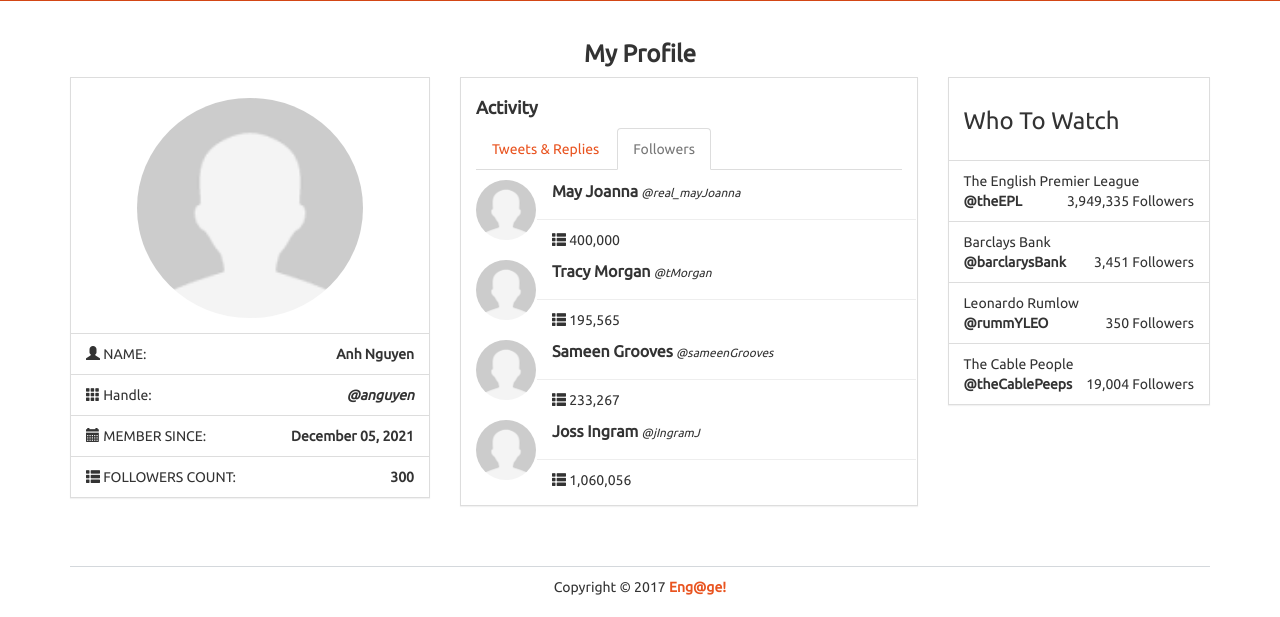
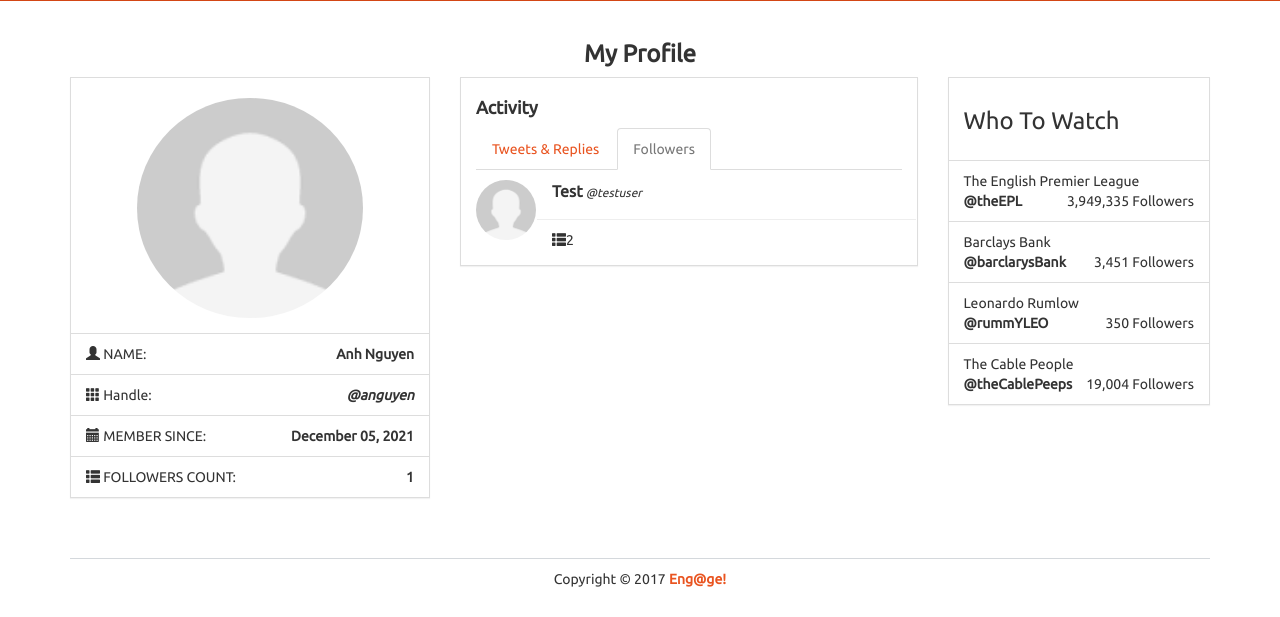
Before and after one commit to AnhKun/Flask_demo, a Flask app: page /profile in a window 1280 px wide, after a click on "Followers". Shown: the part 271-888 px from the top of the page. Run offline with Flask 2, Linux system fonts and the light colour scheme; the first user in the database is signed in; data comes from the database, SQL or seed files in the repository; some libraries are stand-ins or nearby versions.

Commit message:
update code

```diff
--- a/twitter_clone/templates/profile.html
+++ b/twitter_clone/templates/profile.html
@@ -55,8 +55,13 @@
 				</li>
 				<li class="list-group-item">
 					<i class="glyphicon glyphicon-th-list"></i> FOLLOWERS COUNT:
-					<strong class="pull-right">300</strong>
+					<strong class="pull-right">{{ followed_by|length }}</strong>
 				</li>
+				{% if display_follow %}
+				<li class="list-group-item">
+					&nbsp; <strong class="pull-right"><a href="{{ url_for('follow', username=current_user.username)}}">FOLLOW</a></strong>
+				</li>
+				{% endif %}
 			</ul>
 		</div>
 	</div>
@@ -89,18 +96,23 @@
 										</div>
 										<div class="col-lg-10">
 											<div>
-												<strong class="mid">Miranda Cavendish</strong>
-												<small><em>@mirandaCAV</em></small> .
-												July 5
+												<strong class="mid">{{ tweet.user.name }}</strong>
+												<small><em>@{{ tweet.user.username }}</em></small> .
+												{{ tweet.date_created.strftime('%b %d, %Y')}}
 											</div>
 											<div class="pad">
-												Yesterday was the best <a href="#">#fourthOfJuly</a> celebration of my
-												life.
+												{{ tweet.text }}
 											</div>
 										</div>
 									</div>
 								</div>
 							</div>
+							{% endfor %}
+
+
+						</div>
+						<div role="tabpanel" class="tab-pane" id="followings">
+							{% for follower in followed_by %}
 							<div class="row">
 								<div class="col-lg-12">
 									<div class="row pad">
@@ -110,55 +122,13 @@
 										</div>
 										<div class="col-lg-10">
 											<div>
-												<strong class="mid">Miranda Cavendish</strong>
-												<small><em>@mirandaCAV</em></small> .
-												July 5
-											</div>
-											<div class="pad">
-												Had fun with my family last night. <a href="#">#fourthOfJuly</a>
-											</div>
-										</div>
-									</div>
-								</div>
-							</div>
-							<div class="row">
-								<div class="col-lg-12">
-									<div class="row pad">
-										<div class="col-lg-2">
-											<img src="{{ url_for('static', filename='imgs/anonymous.png') }}"
-												class="img-circle" style="width: 60px; height: 60px;" />
-										</div>
-										<div class="col-lg-10">
-											<div>
-												<strong class="mid">Miranda Cavendish</strong>
-												<small><em>@mirandaCAV</em></small> .
-												July 5
-											</div>
-											<div class="pad">
-												<a href="#">#fourthOfJuly</a> party is officially on!!!
-											</div>
-										</div>
-									</div>
-								</div>
-							</div>
-						</div>
-						<div role="tabpanel" class="tab-pane" id="followings">
-							<div class="row">
-								<div class="col-lg-12">
-									<div class="row pad">
-										<div class="col-lg-2">
-											<img src="{{ url_for('static', filename='imgs/anonymous.png') }}"
-												class="img-circle" style="width: 60px; height: 60px;" />
-										</div>
-										<div class="col-lg-10">
-											<div>
-												<strong class="mid">May Joanna</strong>
-												<small><em>@real_mayJoanna</em></small>
+												<strong class="mid">{{ follower.name }}</strong>
+												<small><em>@{{ follower.username }}</em></small>
 											</div>
 											<div class="row pad">
 												<hr />
 												<div class="col-lg-12">
-													<i class="glyphicon glyphicon-th-list"></i> 400,000
+													<i class="glyphicon glyphicon-th-list"></i>{{ follower.followed_by.all()|length}}
 													&nbsp;&nbsp;&nbsp;&nbsp;&nbsp;&nbsp;
 												</div>
 											</div>
@@ -166,75 +136,7 @@
 									</div>
 								</div>
 							</div>
-							<div class="row">
-								<div class="col-lg-12">
-									<div class="row pad">
-										<div class="col-lg-2">
-											<img src="{{ url_for('static', filename='imgs/anonymous.png') }}"
-												class="img-circle" style="width: 60px; height: 60px;" />
-										</div>
-										<div class="col-lg-10">
-											<div>
-												<strong class="mid">Tracy Morgan</strong>
-												<small><em>@tMorgan</em></small>
-											</div>
-											<div class="row pad">
-												<hr />
-												<div class="col-lg-12">
-													<i class="glyphicon glyphicon-th-list"></i> 195,565
-													&nbsp;&nbsp;&nbsp;&nbsp;&nbsp;&nbsp;
-												</div>
-											</div>
-										</div>
-									</div>
-								</div>
-							</div>
-							<div class="row">
-								<div class="col-lg-12">
-									<div class="row pad">
-										<div class="col-lg-2">
-											<img src="{{ url_for('static', filename='imgs/anonymous.png') }}"
-												class="img-circle" style="width: 60px; height: 60px;" />
-										</div>
-										<div class="col-lg-10">
-											<div>
-												<strong class="mid">Sameen Grooves</strong>
-												<small><em>@sameenGrooves</em></small>
-											</div>
-											<div class="row pad">
-												<hr />
-												<div class="col-lg-12">
-													<i class="glyphicon glyphicon-th-list"></i> 233,267
-													&nbsp;&nbsp;&nbsp;&nbsp;&nbsp;&nbsp;
-												</div>
-											</div>
-										</div>
-									</div>
-								</div>
-							</div>
-							<div class="row">
-								<div class="col-lg-12">
-									<div class="row pad">
-										<div class="col-lg-2">
-											<img src="{{ url_for('static', filename='imgs/anonymous.png') }}"
-												class="img-circle" style="width: 60px; height: 60px;" />
-										</div>
-										<div class="col-lg-10">
-											<div>
-												<strong class="mid">Joss Ingram</strong>
-												<small><em>@jIngramJ</em></small>
-											</div>
-											<div class="row pad">
-												<hr />
-												<div class="col-lg-12">
-													<i class="glyphicon glyphicon-th-list"></i> 1,060,056
-													&nbsp;&nbsp;&nbsp;&nbsp;&nbsp;&nbsp;
-												</div>
-											</div>
-										</div>
-									</div>
-								</div>
-							</div>
+							{% endfor %}
 						</div>
 					</div>
 				</div>
--- a/twitter_clone/templates/timeline.html
+++ b/twitter_clone/templates/timeline.html
@@ -45,7 +45,7 @@
 					<div class="col-lg-4 col-lg-offset-2 text-center">
 						<strong>
 							Tweets <br />
-							56
+							{{ total_tweets }}
 						</strong>
 					</div>
 					<div class="col-lg-4 text-center">
--- a/twitter_clone/views.py
+++ b/twitter_clone/views.py
@@ -1,9 +1,9 @@
-from flask import render_template, redirect, url_for, flash, request
+from flask import render_template, redirect, url_for, flash, request, abort
 from flask_login import login_user, login_required, logout_user, current_user
 from werkzeug.security import generate_password_hash, check_password_hash
 from datetime import datetime
 from app import app, db, photos
-from models import User, Tweet
+from models import User, Tweet, followers
 from forms import RegisterForm, LoginForm, TweetForm
 
 @app.route('/')
@@ -36,19 +36,45 @@ def logout():
     logout_user()
     return redirect(url_for('index'))
 
-@app.route('/profile')
-@login_required
-def profile():
-    return render_template('profile.html', current_user=current_user)
+@app.route('/profile', defaults={'username':None})
+@app.route('/profile/<username>')
+def profile(username):
+    if username:
+        user = User.query.filter_by(username=username).first()
+        if not user:
+            abort(404)
+    else:
+        user = current_user
+    tweets = Tweet.query.filter_by(user=user).order_by(Tweet.date_created.desc()).all()
 
-@app.route('/timeline')
-def timeline():
+    followed_by = user.followed_by.all()
+
+    display_follow = True
+    if current_user == user:
+        display_follow = False
+    elif current_user in followed_by:
+        display_follow = False
+
+    return render_template('profile.html', current_user=user, tweets=tweets, followed_by=followed_by, display_follow=display_follow)
+
+@app.route('/timeline', defaults={'username':None})
+@app.route('/timeline/<username>')
+def timeline(username):
     form = TweetForm()
 
-    user_id = current_user.id
-    tweets = Tweet.query.filter_by(user_id=user_id).order_by(Tweet.date_created.desc()).all()
+    if username:
+        user = User.query.filter_by(username=username).first()
+        if not user:
+            abort(404)
 
-    return render_template('timeline.html', form=form, tweets=tweets)
+    else:
+        user = current_user
+
+    #tweets = Tweet.query.filter_by(user=user).order_by(Tweet.date_created.desc()).all()
+    total_tweets = len(tweets)
+
+    return render_template('timeline.html', form=form, tweets=tweets, current_user=user,
+        total_tweets=total_tweets)
 
 @app.route('/post_tweet', methods=["POST"])
 @login_required
@@ -76,5 +102,17 @@ def register():
         db.session.add(new_user)
         db.session.commit()
 
+        login_user(new_user)
+
         return redirect(url_for('profile'))
     return render_template('register.html', form=form)
+
+@app.route('/follow/<username>')
+@login_required
+def follow(username):
+    user_to_follow = User.query.filter_by(username=username).first()
+
+    current_user.following.append(user_to_follow)
+
+    db.session.commit()
+    return redirect(url_for('profile'))
```
Also changed, not shown: other parts of twitter_clone/templates/profile.html (+4 -2 lines), twitter_clone/migrations/versions/0750bf733b37_.py (added, +33 -0 lines), twitter_clone/models.py (+14 -0 lines), twitter_clone/engage.db.
